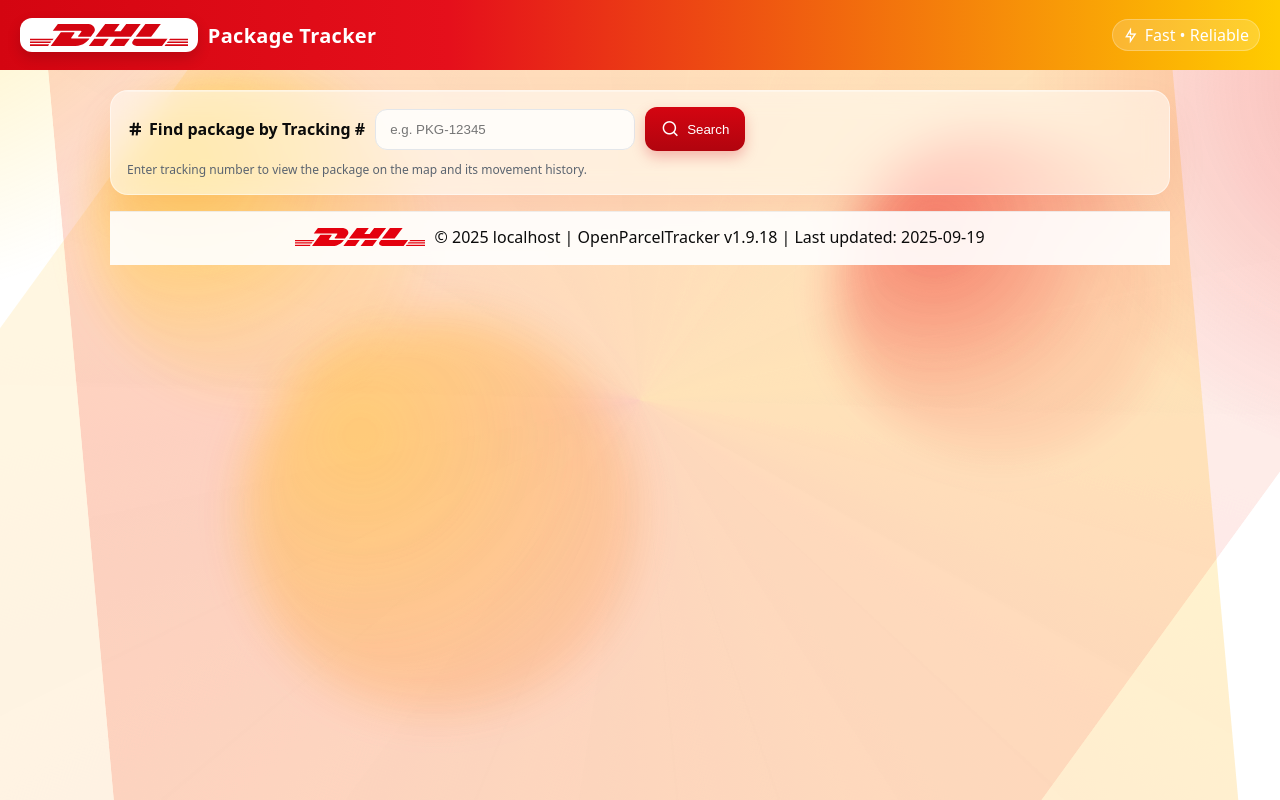
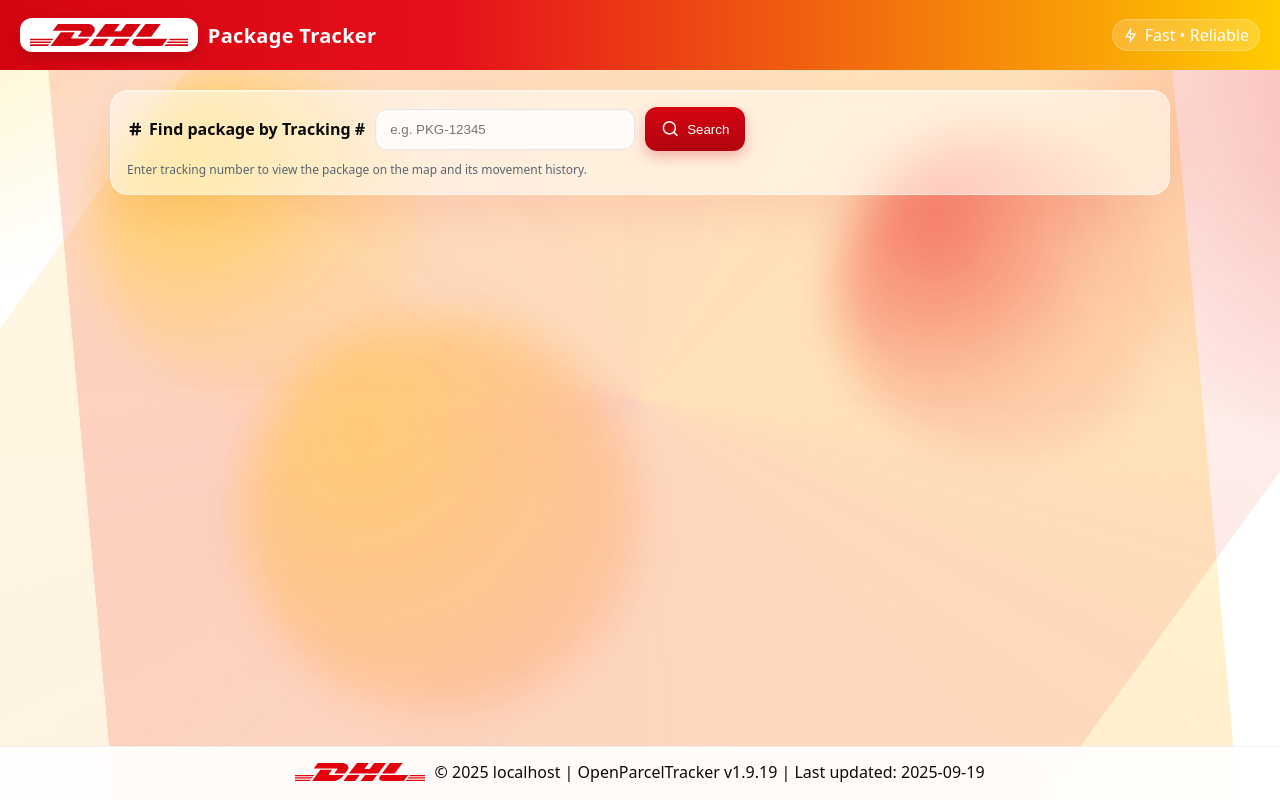
Before and after one commit to ksanyok/OpenParcelTracker, a PHP site: page /index.php in a window 1280 px wide. Run offline with PHP 8.4, Linux system fonts and the light colour scheme; data that the repository does not hold is empty.

Commit message:
Update version to 1.9.19 and add closing </main> tag in index.php

```diff
--- a/db.php
+++ b/db.php
@@ -30,7 +30,7 @@ if (file_exists(__DIR__ . '/.env')) {
 
 const DB_DIR  = __DIR__ . '/data';
 const DB_FILE = DB_DIR . '/tracker.sqlite';
-const VERSION = '1.9.18';
+const VERSION = '1.9.19';
 
 /**
  * Get the current version of the application.
--- a/index.php
+++ b/index.php
@@ -702,6 +702,7 @@ if ($cr_should_emit) {
     })();
   </script>
   <?php endif; ?>
+</main>
 <?php require_once __DIR__ . '/footer.php'; ?>
 </body>
 </html>
```
Also changed, not shown: 1 other file.
